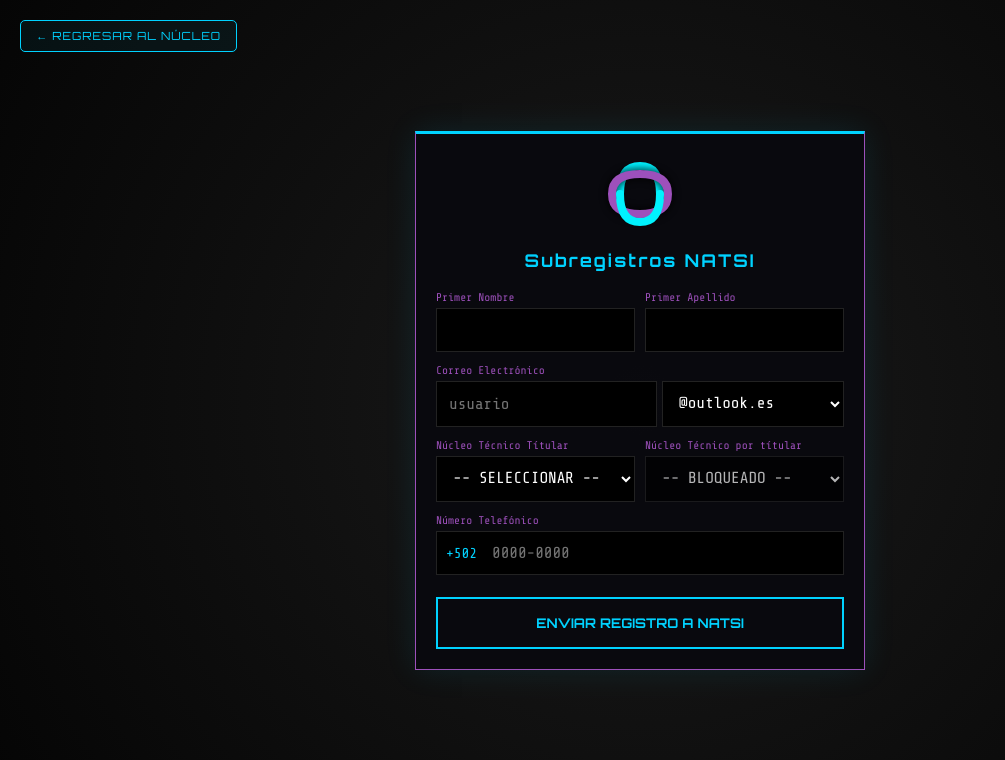
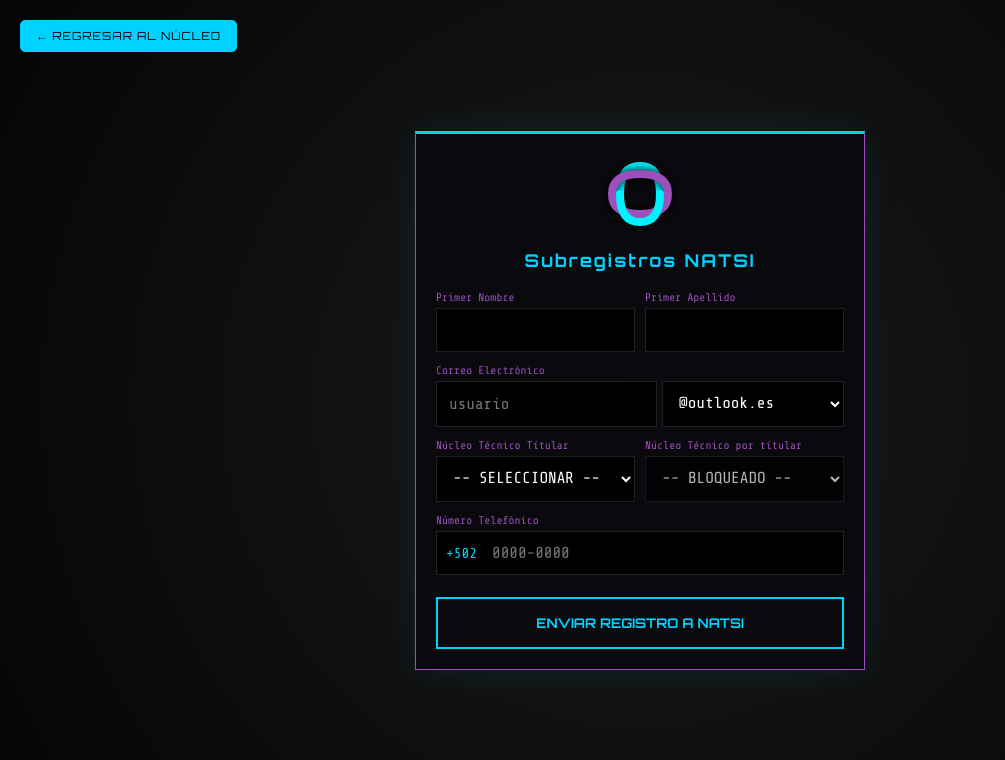
Before and after one commit to Aula-Privada-Tecnica/NATSI-REG, a plain HTML site: page index.html in a window 1280 px wide. Shown: the whole page, without its empty margins (0-1005 px from the left). Drawn offline with nearby package versions, Linux system fonts and the light colour scheme.

Commit message:
Update styles for back link in index.html

```diff
--- a/index.html
+++ b/index.html
@@ -41,21 +41,21 @@
             top: 20px;
             left: 20px;
             text-decoration: none;
-            color: var(--primary);
+            color: var(--bg-dark);
             font-family: 'Orbitron';
             font-size: 0.7rem;
             border: 1px solid var(--primary);
             padding: 8px 15px;
             border-radius: 5px;
             transition: 0.3s;
-            background: rgba(0, 210, 255, 0.05);
+            background: var(--primary);
             letter-spacing: 1px;
             z-index: 1000;
         }
 
         .back-link:hover {
-            background: var(--primary);
-            color: #000;
+            background: var(--secondary);
+            color: var(--text);
             box-shadow: 0 0 15px var(--primary);
         }
 
```
